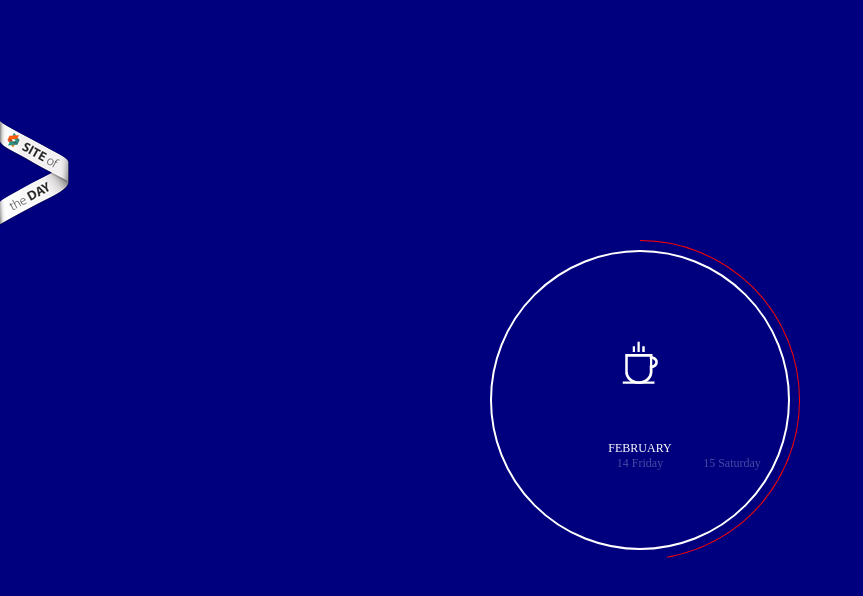
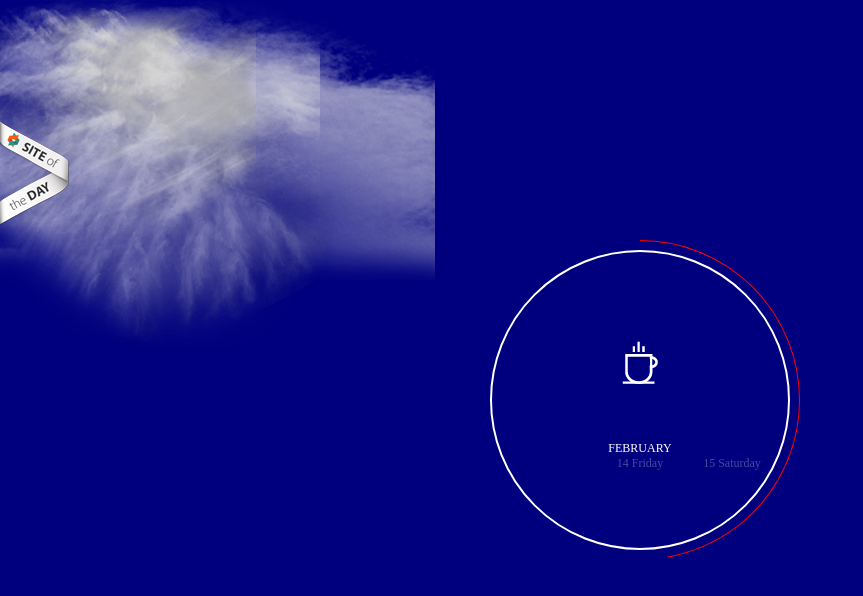
Before and after one commit to vladun13/lovedays, a plain HTML site: page index.html in a window 1280 px wide. Shown: the whole page, without its empty margins (0-863 px from the left). Drawn offline with Linux system fonts and the light colour scheme.

Commit message:
lovedays.org

```diff
--- a/index.html
+++ b/index.html
@@ -31,7 +31,15 @@
 			</div>
 		</div>
 		<div id="bgImg"></div>
-		<div id="clouds"></div>
+		<div id="clouds">
+		<div id="cloud_1"></div>
+		<div id="cloud_2"></div>
+		<div id="cloud_3"></div>
+		<div id="cloud_4"></div>
+		<div id="cloud_5"></div>
+		<div id="cloud_6"></div>
+		<div id="cloud_7"></div>
+		</div>
 		<div id="intro">
 			<div id="tower"></div>
 			<p>
--- a/style.css
+++ b/style.css
@@ -14,11 +14,9 @@ body {
     top:0;
     bottom:0;
     right:0;
-    left:0;
     background-repeat: no-repeat;
     background-size: cover;
 }
-
 
 #awwards {
 	position: fixed;
@@ -256,88 +254,94 @@ body {
 	color: white;
 }
 
-/*#cloud_1 {
+
+#clouds {
+    position:absolute;
+    left:0;
+    top:0;
+    bottom:0;
+    right:0;
+    left:0;
+}
+
+#cloud_1 {
 	background: url(image/clouds/1.png);
+	background-position: 0 0;
 	position: absolute;
 	opacity: 1;
-	background-size: cover;
-	width: 100%;
-	height: 100%;
+	width: 18%;
+	height: 19%;
 	animation: cloud_appear .5s 9s forwards;
 
 }
 
 #cloud_2 {
 	background: url(image/clouds/2.png);
+	background-position: -10% -10%;
 	position: absolute;
 	opacity: 1;
-	background-size: cover;
-	width: 100%;
-	height: 100%;
+	width: 25%;
+	height: 24%;
 	animation: cloud_appear .5s 9s forwards;
 }
 
 #cloud_3 {
 	background: url(image/clouds/3.png);
+	background-position: -30% -25%;
 	position: absolute;
 	opacity: 1;
-	background-size: cover;
-	width: 100%;
-	height: 100%;
+	width: 34%;
+	height: 35%;
 	animation: cloud_appear .5s 9s forwards;
 }
 
 #cloud_4 {
 	background: url(image/clouds/4.png);
+	background-position: 40% -50%;
 	position: absolute;
 	opacity: 1;
-	background-size: cover;
-	width: 100%;
-	height: 100%;
+	width: 20%;
+	height: 23%;
 	animation: cloud_appear .5s 9s forwards;
 }
 
 #cloud_5 {
 	background: url(image/clouds/5.png);
+	background-position: 50% 40%;
 	position: absolute;
 	opacity: 1;
-	background-size: cover;
-	width: 100%;
-	height: 100%;
+	width: 15%;
+	height: 16%;
 	animation: cloud_appear .5s 9s forwards;
 }
 
 #cloud_6 {
 	background: url(image/clouds/6.png);
+	background-position: 70% 80%;
 	position: absolute;
-	opacity: .7;
-	background-size: cover;
-	width: 100%;
-	height: 100%;
+	opacity: 1;
+	width: 20%;
+	height: 30%;
 	animation: cloud_appear .5s 9s forwards;
 }
 
 
 #cloud_7 {
 	background: url(image/clouds/7.png);
+	background-position: 100% 100%;
 	position: absolute;
-	opacity: .7;
-	background-size: cover;
-	width: 100%;
-	height: 100%;
+	opacity: 1;
+	width: 26%;
+	height: 44%;
 	animation: cloud_appear .5s 9s forwards;
 }
 
-@keyframes cloud_appear {
+/*@keyframes cloud_appear {
 	0% {display: none;}
 	100% {display: block;}
 }
 */
-#clouds {
-	background-image: url(image/clouds/6.png);
-	background-size: 100% 100%;
-	position: absolute;
-}
+
 
 @keyframes change_color {
 	from {background-color: white;}
```
